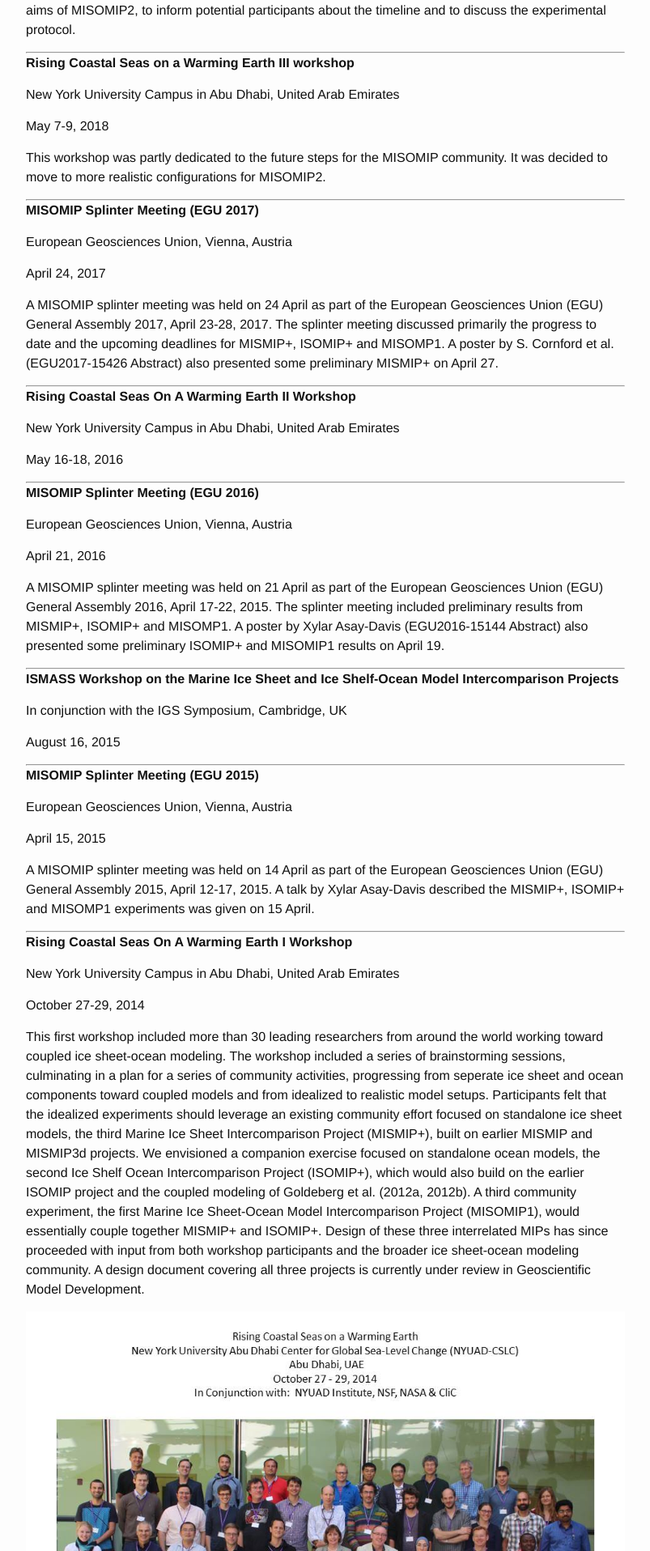
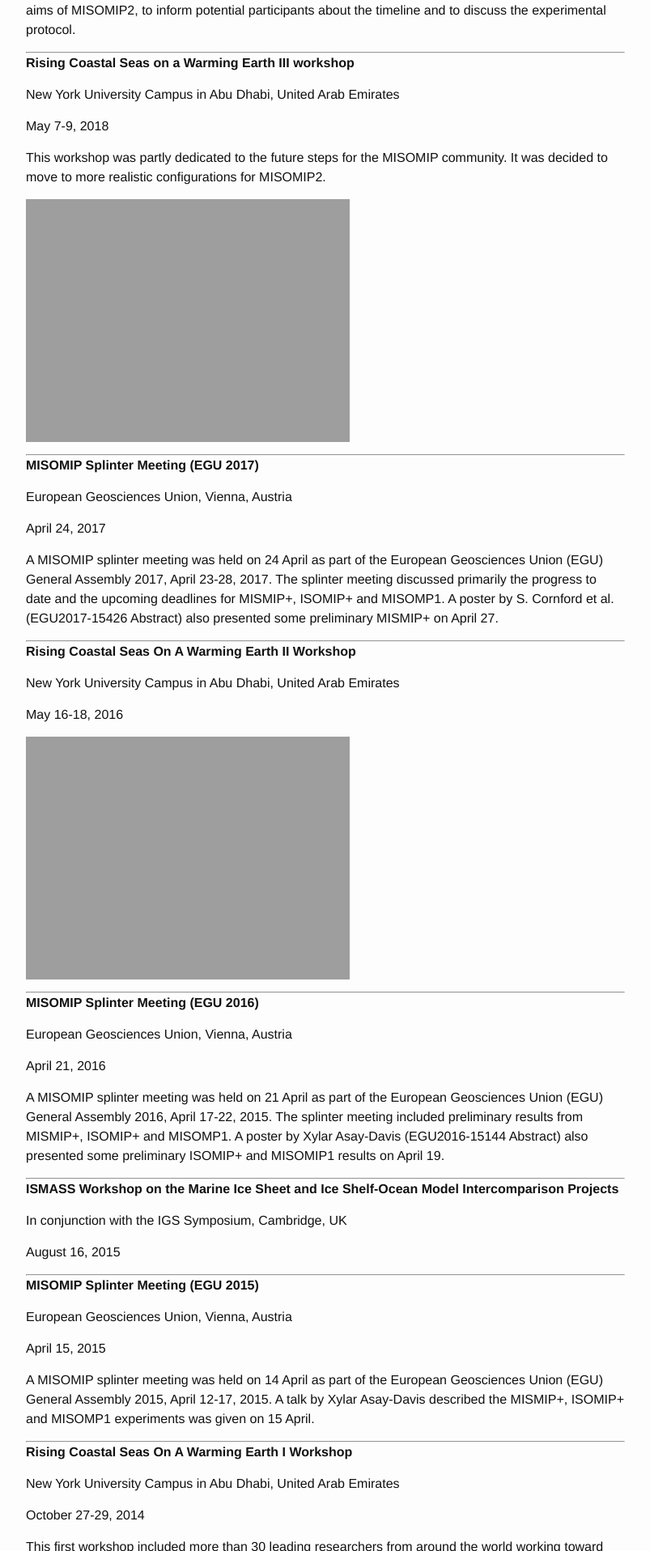
Before and after one commit to misomip/misomip.github.io, a Jekyll site: the page built from meetings.md, in a window 1280 px wide. Shown: the part 653-2569 px from the top of the page at 81% size, without its empty margins (238-1041 px from the left). Built offline with Jekyll 4.4.1, drawn with Linux system fonts in a browser that asks for light colours.

Commit message:
add pictures

```diff
--- a/meetings.md
+++ b/meetings.md
@@ -42,6 +42,8 @@ May 7-9, 2018
 
 This workshop was partly dedicated to the future steps for the MISOMIP community. It was decided to move to more realistic configurations for MISOMIP2.
 
+![]({{site.url}}/img/conf_2018_MISOMIP.jpeg)
+
 ----------
 
 **MISOMIP Splinter Meeting (EGU 2017)**
@@ -59,6 +61,8 @@ A MISOMIP splinter meeting was held on 24 April as part of the European Geoscien
 New York University Campus in Abu Dhabi, United Arab Emirates
 
 May 16-18, 2016
+
+![]({{site.url}}/img/conf_2016_MISOMIP.jpeg)
 
 ----------
 
@@ -98,4 +102,4 @@ October 27-29, 2014
 
 This first workshop included more than 30 leading researchers from around the world working toward coupled ice sheet-ocean modeling. The workshop included a series of brainstorming sessions, culminating in a plan for a series of community activities, progressing from seperate ice sheet and ocean components toward coupled models and from idealized to realistic model setups. Participants felt that the idealized experiments should leverage an existing community effort focused on standalone ice sheet models, the third Marine Ice Sheet Intercomparison Project (MISMIP+), built on earlier MISMIP and MISMIP3d projects. We envisioned a companion exercise focused on standalone ocean models, the second Ice Shelf Ocean Intercomparison Project (ISOMIP+), which would also build on the earlier ISOMIP project and the coupled modeling of Goldeberg et al. (2012a, 2012b). A third community experiment, the first Marine Ice Sheet-Ocean Model Intercomparison Project (MISOMIP1), would essentially couple together MISMIP+ and ISOMIP+. Design of these three interrelated MIPs has since proceeded with input from both workshop participants and the broader ice sheet-ocean modeling community. A design document covering all three projects is currently under review in Geoscientific Model Development.
 
-![]({{site.url}}/img/2014-MISOMIP-Workshop-Participants.jpeg)
+![]({{site.url}}/img/conf_2014_MISOMIP.jpeg)
```
